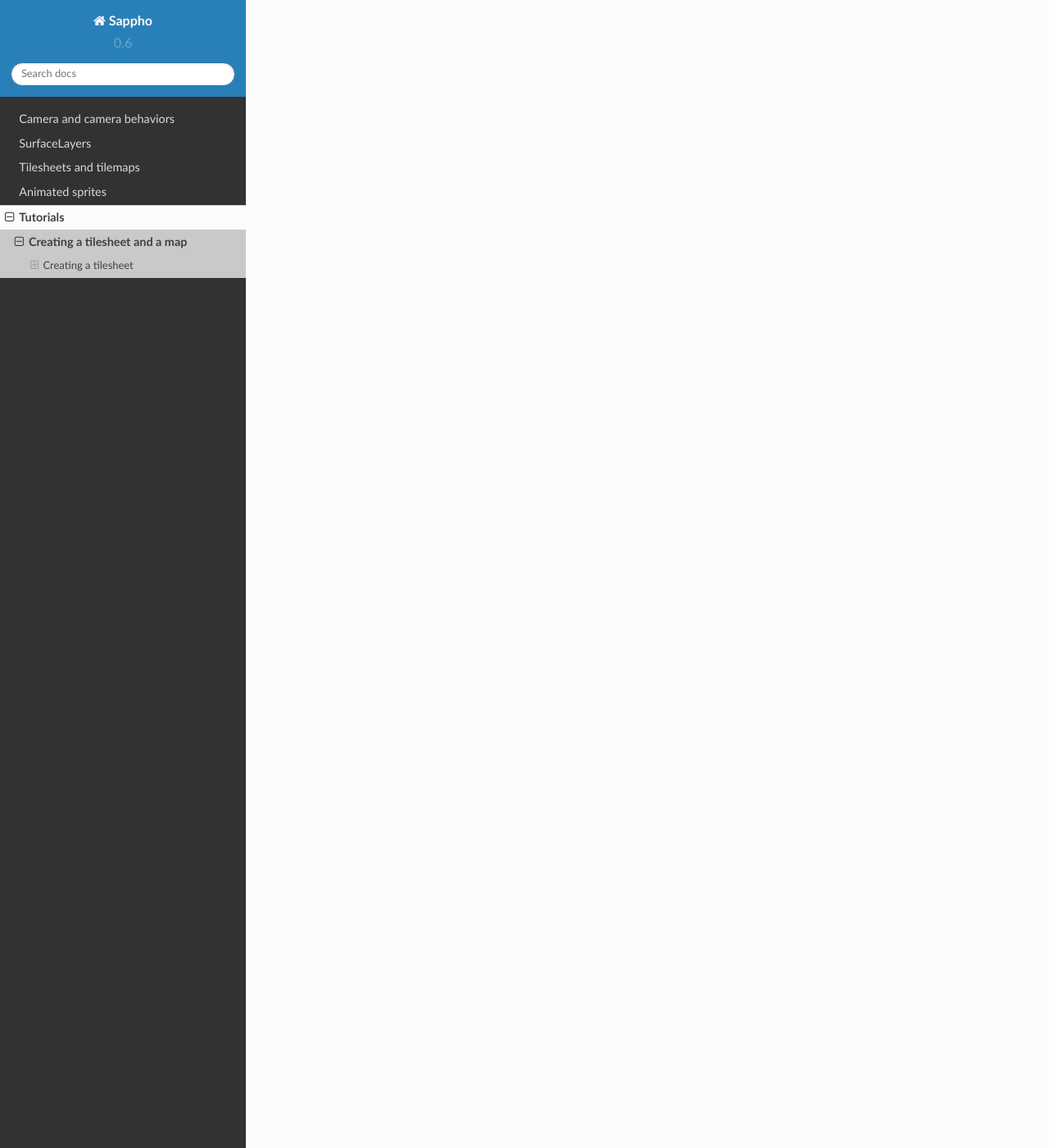
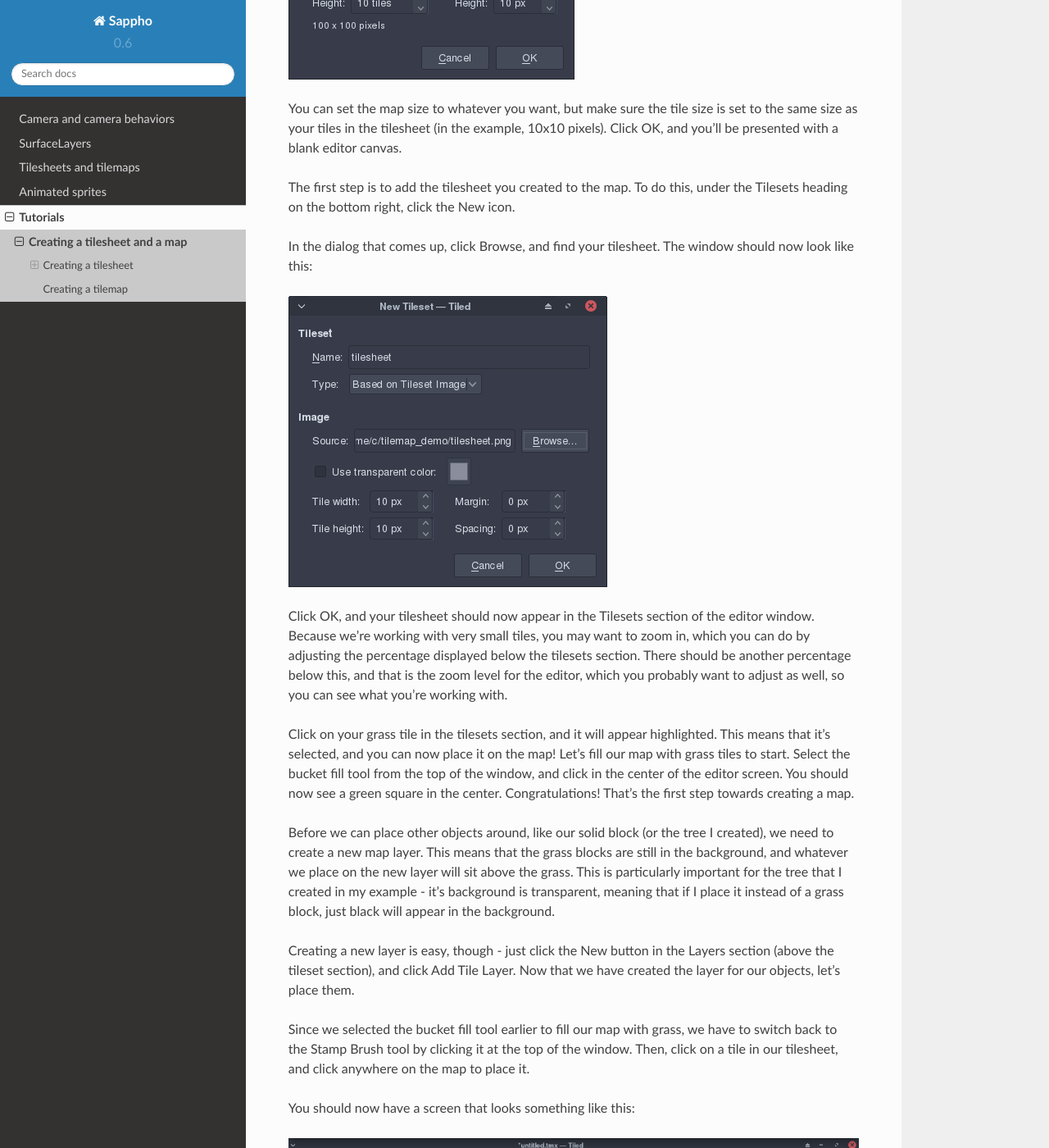
Before and after one commit to kawa-kokosowa/sappho, a Sphinx documentation site: the page built from docs/tutorials/tilesheet_tilemap.rst, in a window 1280 px wide and 1400 px high, scrolled down 3527 px. Shown: the whole window at 82% size. Built offline with Sphinx 7.4.7 and the Read the Docs theme 2.0.0, drawn with Linux system fonts in a browser that asks for light colours; some of the changed text lies outside the part shown.

Commit message:
Finish tilesheet/tilemap creation tutorial

```diff
--- a/docs/tutorials/tilesheet_tilemap.rst
+++ b/docs/tutorials/tilesheet_tilemap.rst
@@ -99,3 +99,67 @@ example tilesheet::
 
 Easy! Save it as "tilesheet.png.rules" in the same folder as your
 tilesheet image.
+
+Creating a tilemap
+------------------
+
+To get started creating a map, you'll need to install the
+`Tiled map editor <http://mapeditor.org>`_. Once you have it installed,
+start it up and create a new map. You'll need to double check the
+map settings before continuing though - they should look like this:
+
+.. image:: /images/tilemap_tiled_newmap.png
+
+You can set the map size to whatever you want, but make sure the tile
+size is set to the same size as your tiles in the tilesheet (in the
+example, 10x10 pixels). Click OK, and you'll be presented with a blank
+editor canvas.
+
+The first step is to add the tilesheet you created to the map. To do
+this, under the Tilesets heading on the bottom right, click the New icon.
+
+In the dialog that comes up, click Browse, and find your tilesheet.
+The window should now look like this:
+
+.. image:: /images/tilemap_tiled_tileset_new.png
+
+Click OK, and your tilesheet should now appear in the Tilesets section
+of the editor window. Because we're working with very small tiles, you
+may want to zoom in, which you can do by adjusting the percentage
+displayed below the tilesets section. There should be another percentage
+below this, and that is the zoom level for the editor, which you probably
+want to adjust as well, so you can see what you're working with.
+
+Click on your grass tile in the tilesets section, and it will appear
+highlighted. This means that it's selected, and you can now place it on
+the map! Let's fill our map with grass tiles to start. Select the
+bucket fill tool from the top of the window, and click in the center of
+the editor screen. You should now see a green square in the center.
+Congratulations! That's the first step towards creating a map.
+
+Before we can place other objects around, like our solid block (or the
+tree I created), we need to create a new map layer. This means that
+the grass blocks are still in the background, and whatever we place
+on the new layer will sit above the grass. This is particularly important
+for the tree that I created in my example - it's background is
+transparent, meaning that if I place it instead of a grass block, just
+black will appear in the background.
+
+Creating a new layer is easy, though - just click the New button in the
+Layers section (above the tileset section), and click Add Tile Layer.
+Now that we have created the layer for our objects, let's place them.
+
+Since we selected the bucket fill tool earlier to fill our map with
+grass, we have to switch back to the Stamp Brush tool by clicking it
+at the top of the window. Then, click on a tile in our tilesheet, and
+click anywhere on the map to place it.
+
+You should now have a screen that looks something like this:
+
+.. image:: /images/tilemap_tiled_complete.png
+
+Now, save the tilemap in the same directory as your tilesheet, naming
+it "tilemap.tmx" (".tmx" is the file extension for Tiled maps).
+
+Congratulations! You've successfully created a tilesheet and a map that
+uses it. Take a moment to marvel in your creation, you deserve it.
```
Also changed, not shown: docs/images/tilemap_tiled_complete.png (added), docs/images/tilemap_tiled_newmap.png (added), docs/images/tilemap_tiled_tileset_new.png (added).
